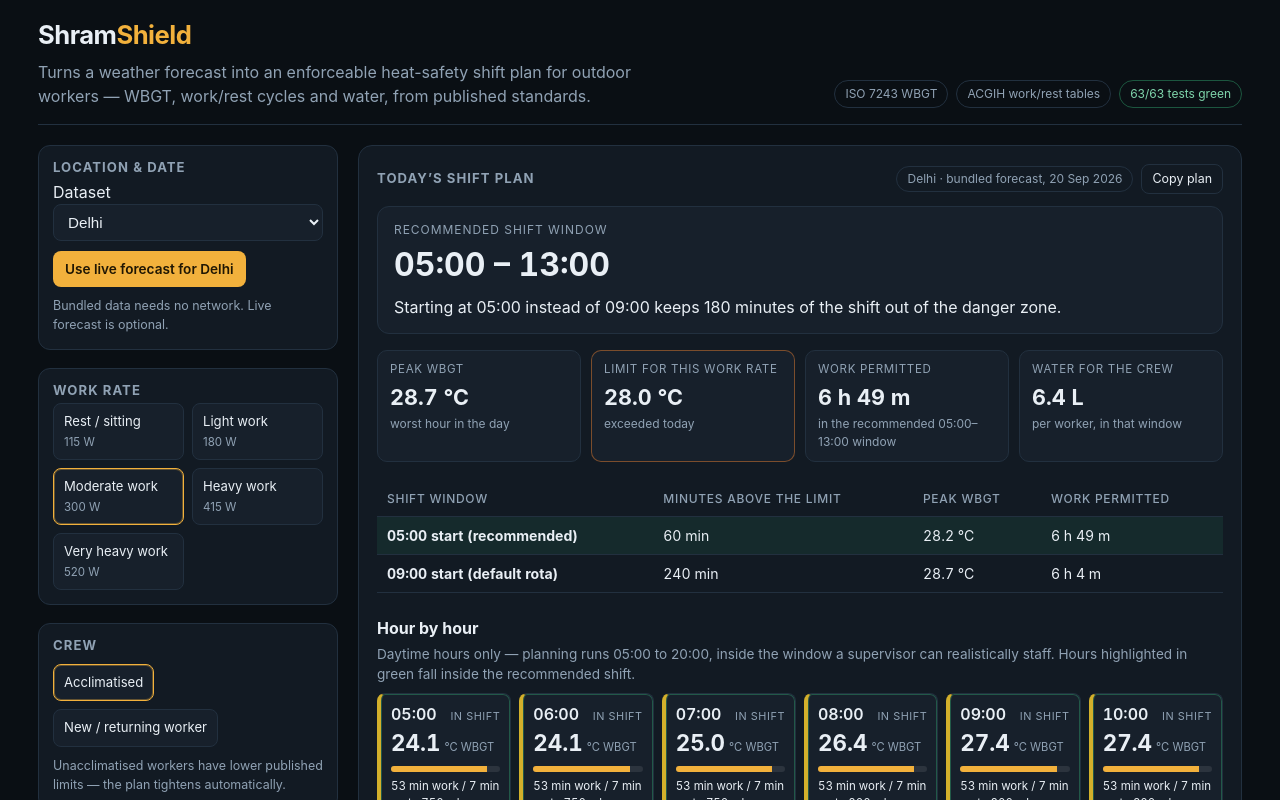
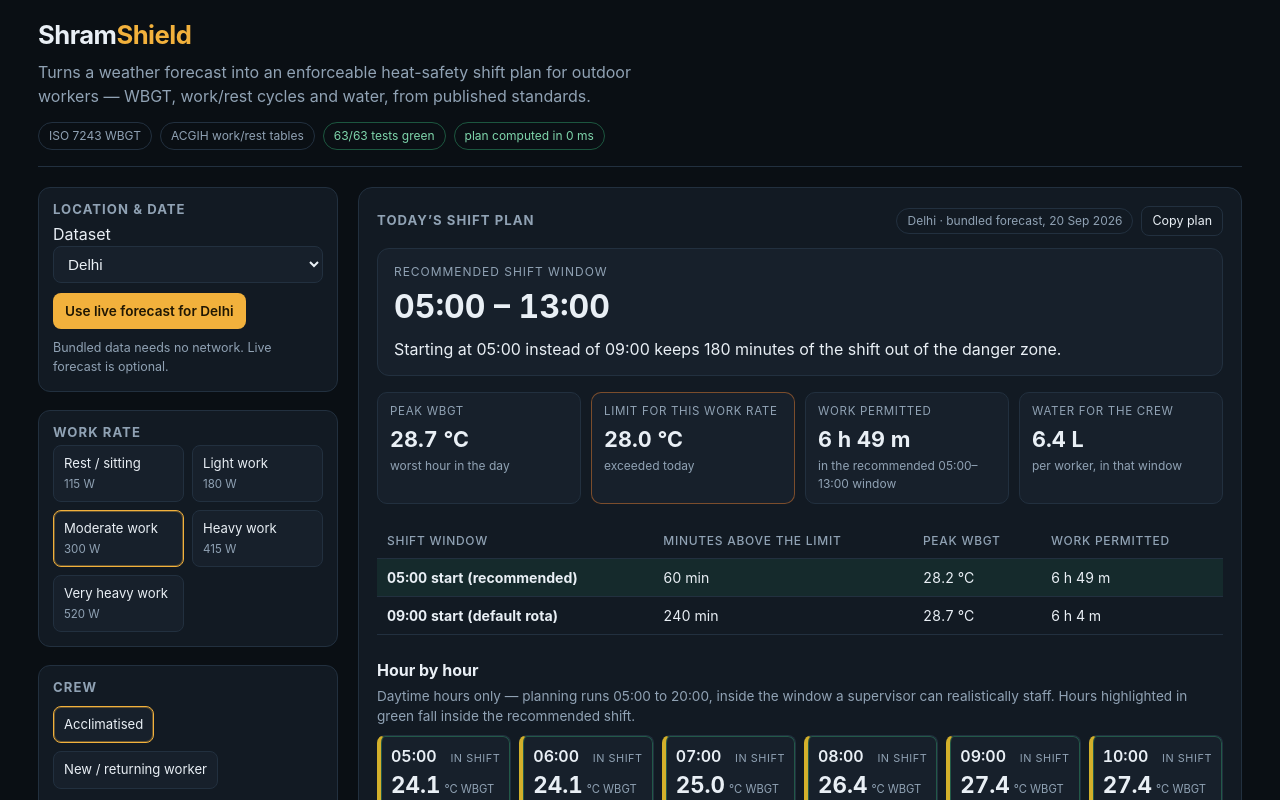
Before and after one commit to sgoel2be24-cyber/shramshield, a React (Vite) app: page / in a window 1280 px wide. Shown: the top 800 px of the page. Built offline with nearby package versions, Linux system fonts and the light colour scheme.

Commit message:
feat: live plan-computation time badge — technical depth visible, not just verifiable

```diff
--- a/src/App.tsx
+++ b/src/App.tsx
@@ -27,6 +27,7 @@ export default function App() {
   const [acclimatised, setAcclimatised] = useState(initialPlan.acclimatised);
   const [shiftLength, setShiftLength] = useState<number>(initialPlan.shiftLength);
   const [live, setLive] = useState<LiveState>({ status: 'idle' });
+  const [planMs, setPlanMs] = useState<number | null>(null);
 
   const scenario = useMemo(() => scenarioBySlug(slug), [slug]);
 
@@ -35,7 +36,12 @@ export default function App() {
   const liveHours = live.status === 'ready' ? pickPlanningDay(live.forecast.hours) : null;
   const hours: FetchedHour[] = liveHours && liveHours.length > 0 ? liveHours : bundledHours;
 
-  const plan = useMemo(() => planShift(hours, category, acclimatised), [hours, category, acclimatised]);
+  const plan = useMemo(() => {
+    const started = performance.now();
+    const result = planShift(hours, category, acclimatised);
+    setPlanMs(Math.round((performance.now() - started) * 10) / 10);
+    return result;
+  }, [hours, category, acclimatised]);
   const windowResult = useMemo(
     () => optimiseShiftWindow(hours, category, acclimatised, shiftLength),
     [hours, category, acclimatised, shiftLength],
@@ -127,6 +133,9 @@ export default function App() {
           <span className="badge badge-good">
             {EVIDENCE.tests.passed}/{EVIDENCE.tests.total} tests green
           </span>
+          {planMs !== null ? (
+            <span className="badge badge-good">plan computed in {planMs} ms</span>
+          ) : null}
         </div>
       </header>
 
```
